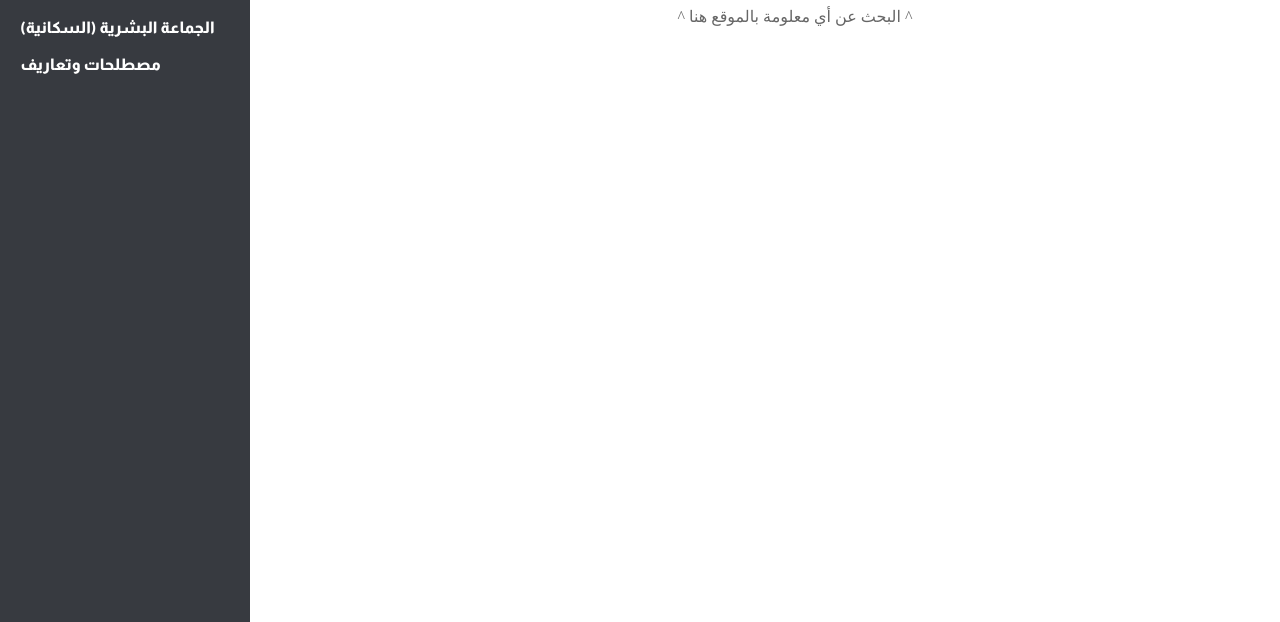
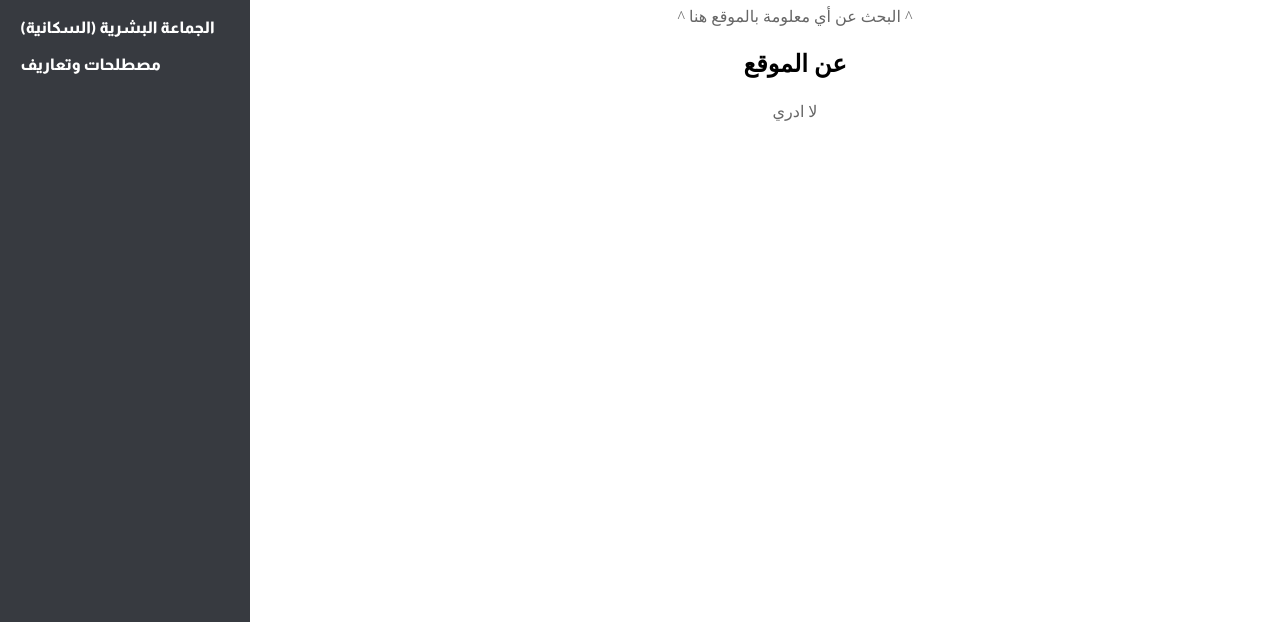
Before and after one commit to potatao232ii/ecology, a plain HTML site: page index.html in a window 1280 px wide. Shown: the part 178-800 px from the top of the page. Drawn offline with Linux system fonts and the light colour scheme.

Commit message:
Update index.html

```diff
--- a/index.html
+++ b/index.html
@@ -44,6 +44,9 @@
         </div>
 
         <p>^  البحث عن أي معلومة بالموقع هنا  ^</p>
+
+        <h2>عن الموقع</h2>
+        <p>لا ادري</p>
     </div>
 
 </body>
```
